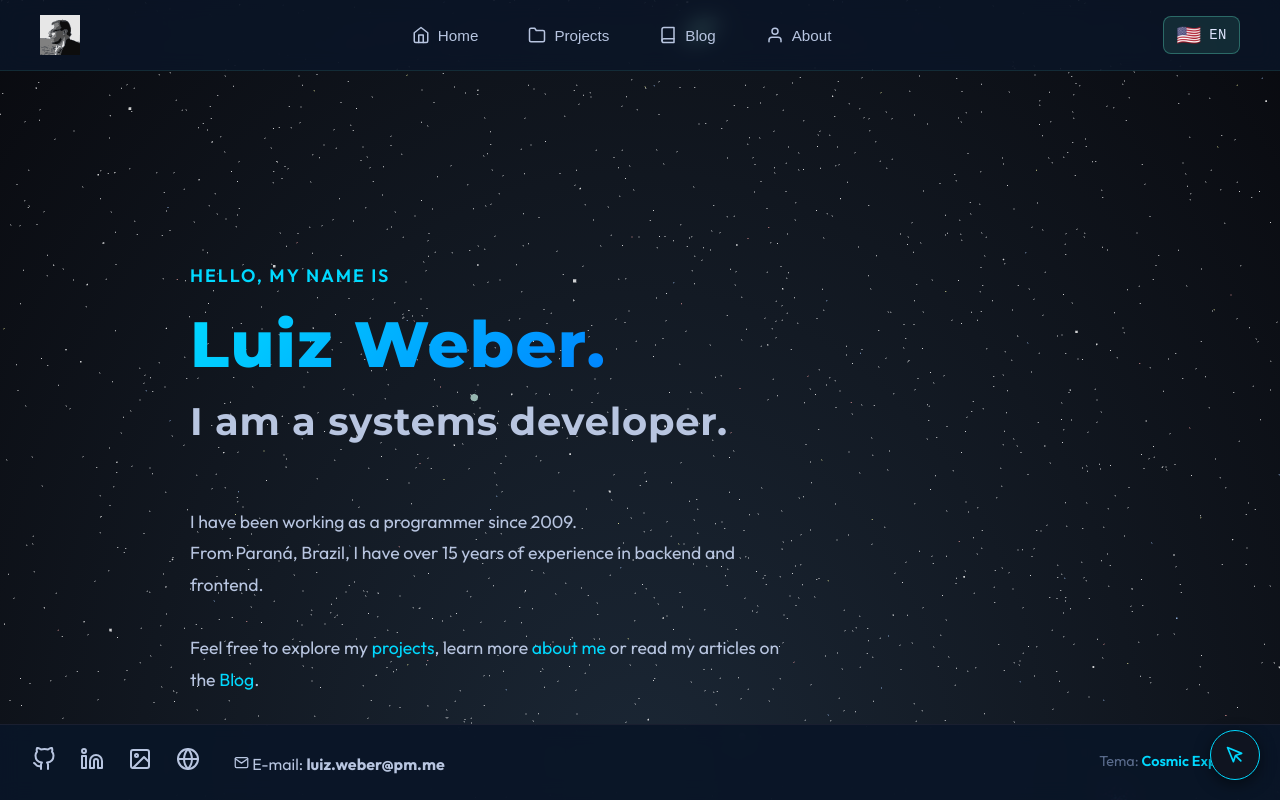
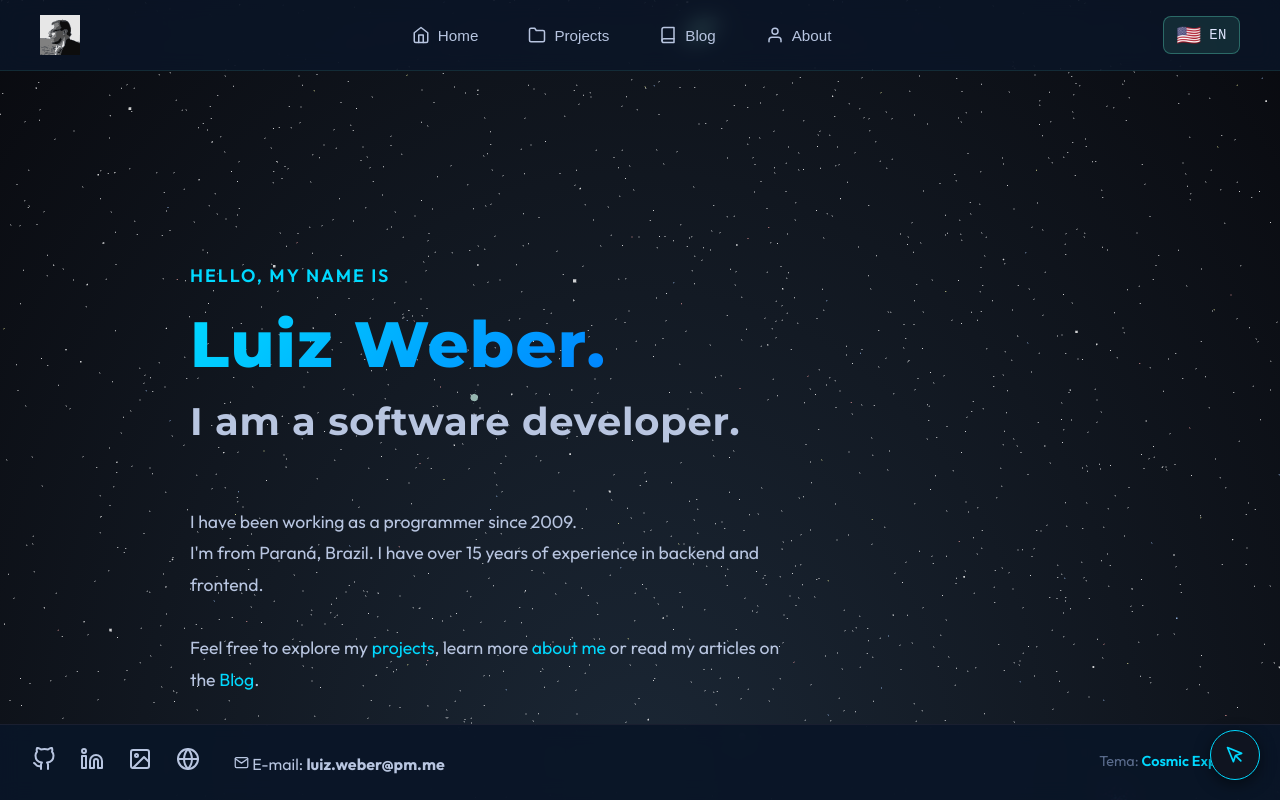
Before and after one commit to luizwbr/site-portifolio-v2, a React (Vite) app: page / in a window 1280 px wide. Shown: the top 800 px of the page. Built offline with nearby package versions, Linux system fonts and the light colour scheme.

Commit message:
fix: update job title for clarity in hero section

```diff
--- a/src/i18n/en-US.js
+++ b/src/i18n/en-US.js
@@ -9,9 +9,9 @@ export const enUS = {
   hero: {
     greeting: 'HELLO, MY NAME IS',
     name: 'Luiz Weber.',
-    title: 'I am a systems developer.',
+    title: 'I am a software developer.',
     intro: 'I have been working as a programmer since 2009.',
-    location: 'From Paraná, Brazil, I have over 15 years of experience in backend and frontend.',
+    location: 'I\'m from Paraná, Brazil. I have over 15 years of experience in backend and frontend.',
     explore: 'Feel free to explore my',
     projects: 'projects',
     knowMore: 'learn more',
```
